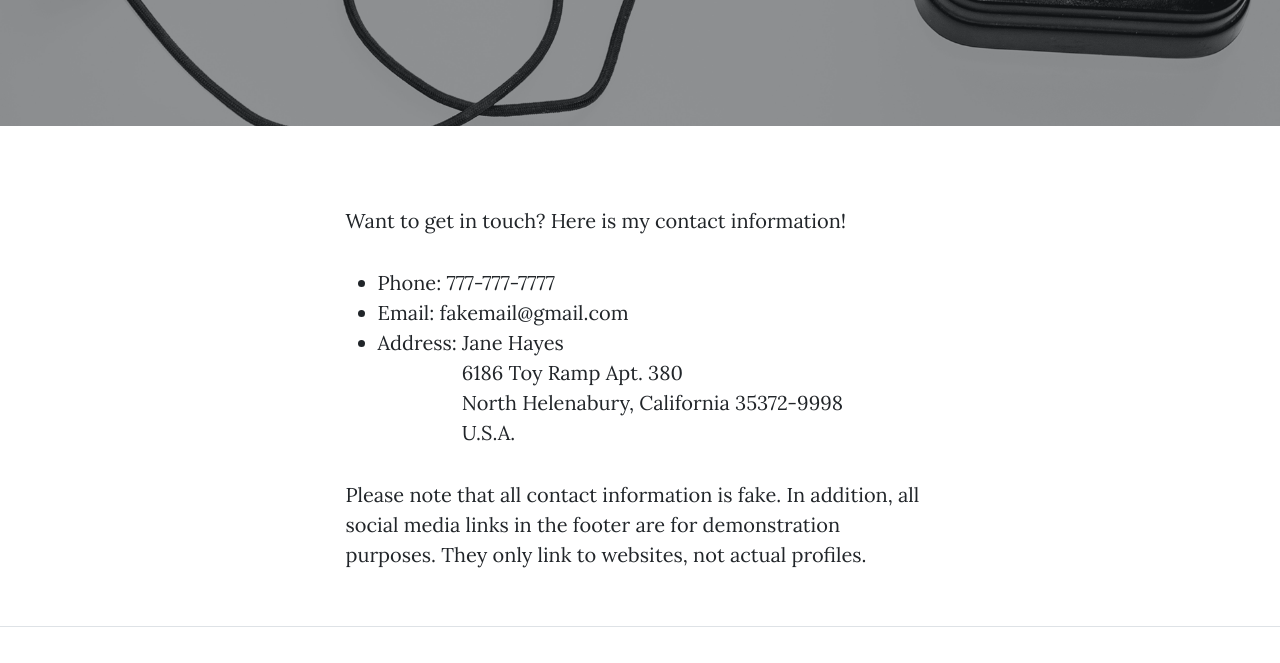
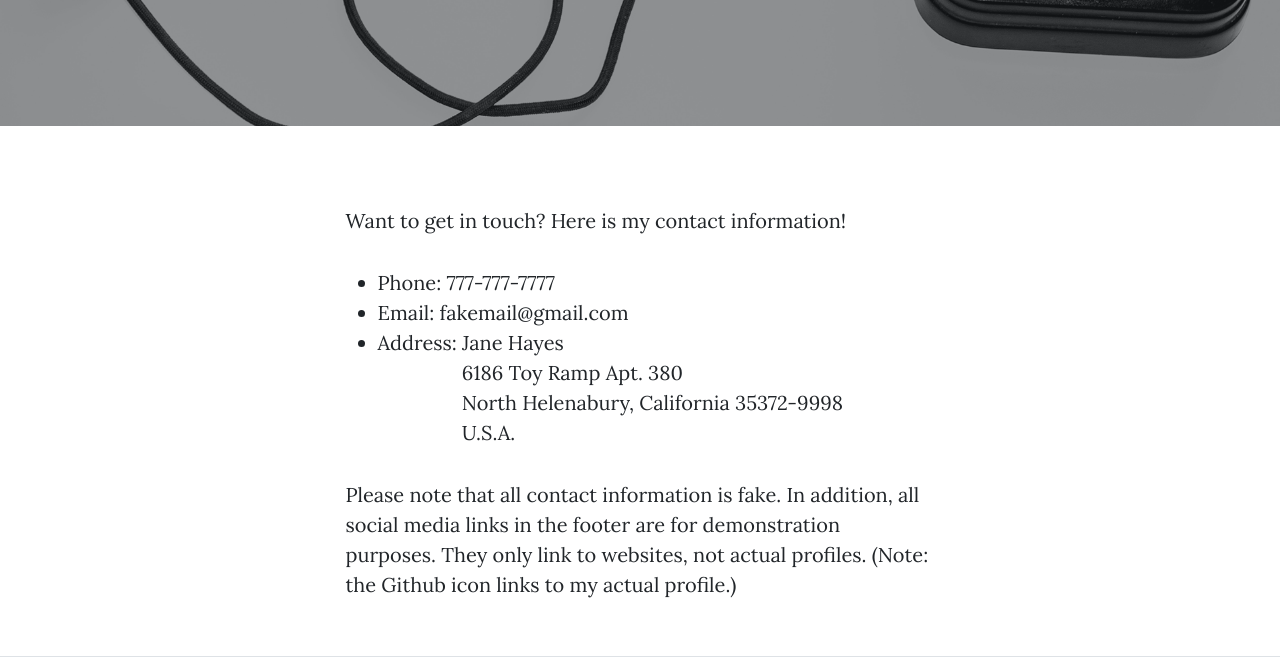
Before and after one commit to hayesje1/IS201, a plain HTML site: page contact.html in a window 1280 px wide. Shown: the part 406-1069 px from the top of the page. Drawn offline with nearby package versions, Linux system fonts and the light colour scheme.

Commit message:
Add files via upload

```diff
--- a/contact.html
+++ b/contact.html
@@ -59,7 +59,7 @@
                             <li>Email: fakemail@gmail.com</li>
                             <li>Address: Jane Hayes<br>&nbsp; &nbsp; &nbsp; &nbsp; &nbsp; &nbsp; &nbsp; &nbsp; 6186 Toy Ramp Apt. 380<br>&nbsp; &nbsp; &nbsp; &nbsp; &nbsp; &nbsp; &nbsp; &nbsp; North Helenabury, California 35372-9998<br>&nbsp; &nbsp; &nbsp; &nbsp; &nbsp; &nbsp; &nbsp; &nbsp; U.S.A.</li>
                         </ul>
-                        <p>Please note that all contact information is fake. In addition, all social media links in the footer are for demonstration purposes. They only link to websites, not actual profiles.</p>
+                        <p>Please note that all contact information is fake. In addition, all social media links in the footer are for demonstration purposes. They only link to websites, not actual profiles. (Note: the Github icon links to my actual profile.)</p>
                         <!-- <div class="my-5"> -->
                             <!-- * * * * * * * * * * * * * * *-->
                             <!-- * * SB Forms Contact Form * *-->
```
